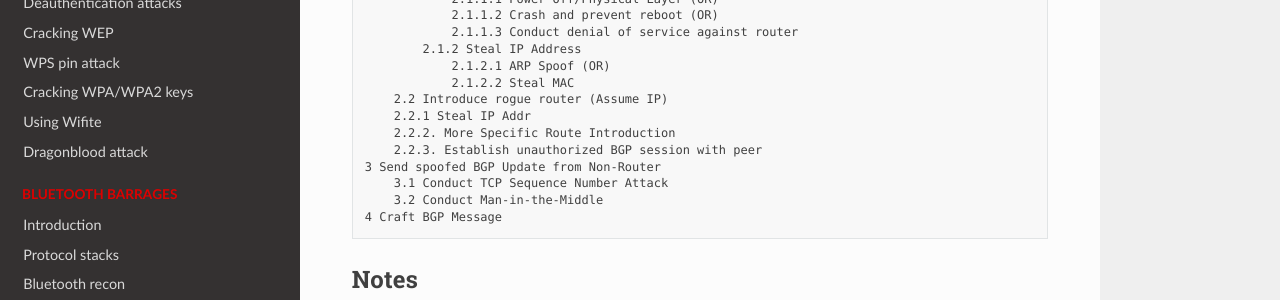
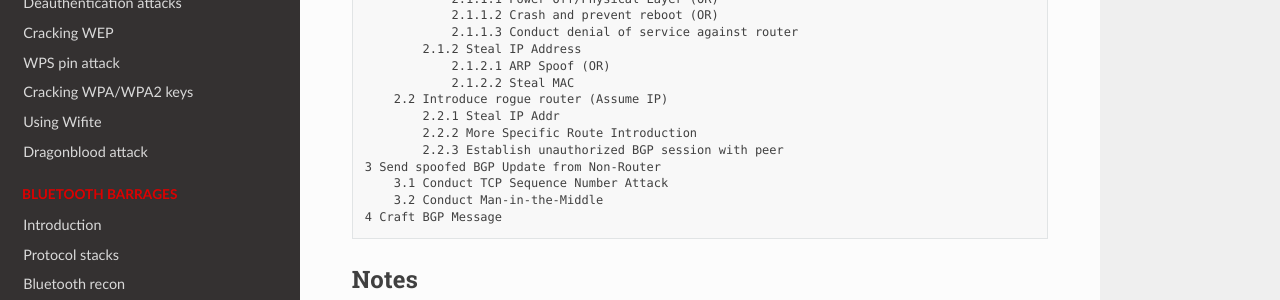
Before and after one commit to tymyrddin/red-network, a Sphinx documentation site: the page built from source/docs/box/hijack-bgp.md, in a window 1280 px wide and 1075 px high. Shown: the part 339-639 px from the top of the window. Built offline with Sphinx 7.4.7 and the Read the Docs theme 2.0.0, drawn with Linux system fonts in a browser that asks for light colours; some of the changed text lies outside the part shown.

Commit message:
Version 0.1

```diff
--- a/source/docs/box/hijack-bgp.md
+++ b/source/docs/box/hijack-bgp.md
@@ -16,9 +16,9 @@
             2.1.2.1 ARP Spoof (OR)
             2.1.2.2 Steal MAC
     2.2 Introduce rogue router (Assume IP)
-    2.2.1 Steal IP Addr
-    2.2.2. More Specific Route Introduction
-    2.2.3. Establish unauthorized BGP session with peer
+        2.2.1 Steal IP Addr
+        2.2.2 More Specific Route Introduction
+        2.2.3 Establish unauthorized BGP session with peer
 3 Send spoofed BGP Update from Non-Router
     3.1 Conduct TCP Sequence Number Attack
     3.2 Conduct Man-in-the-Middle
```
